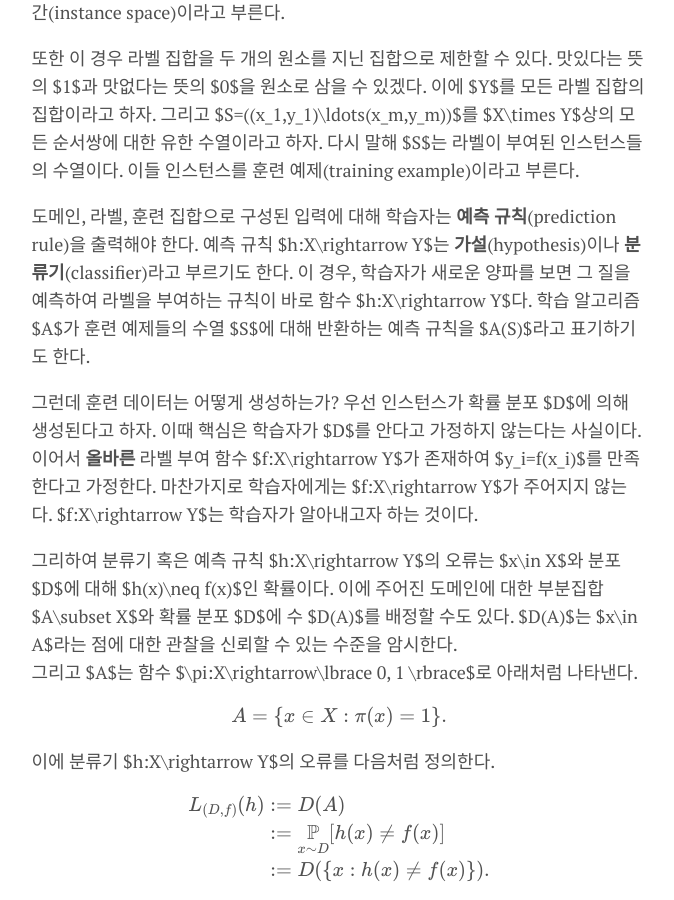
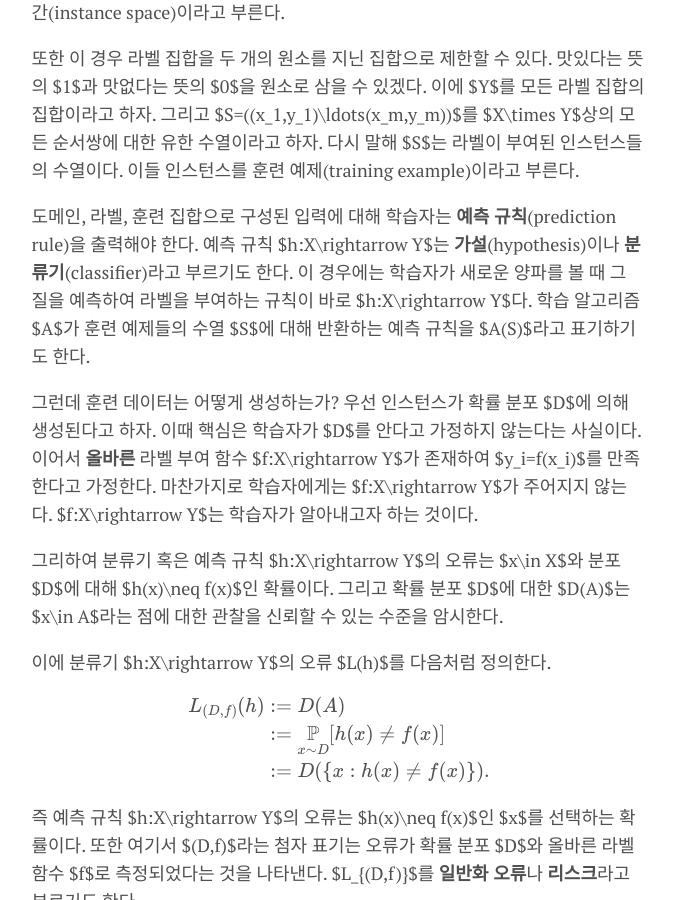
Before and after one commit to pangmoo-KTW/pangmoo-KTW, a Jekyll site: the page built from _posts/2023-07-05-uml21.md, in a window 1280 px wide and 900 px high, scrolled down 755 px. Shown: the whole window, without its empty margins (301-975 px from the left). Built offline with Jekyll 4.4.1, drawn with Linux system fonts in a browser that asks for light colours; formulas are drawn with MathJax 3; comment, search, counter and statistics services are not loaded.

Commit message:
20230705_18

```diff
--- a/_posts/2023-07-05-uml21.md
+++ b/_posts/2023-07-05-uml21.md
@@ -35,7 +35,7 @@ tags: [MachineLearning]
 
 도메인, 라벨, 훈련 집합으로 구성된 입력에 대해 학습자는 **예측 규칙**(prediction rule)을 출력해야 한다.
 예측 규칙 $h:X\rightarrow Y$는 **가설**(hypothesis)이나 **분류기**(classifier)라고 부르기도 한다.
-이 경우, 학습자가 새로운 양파를 보면 그 질을 예측하여 라벨을 부여하는 규칙이 바로 함수 $h:X\rightarrow Y$다.
+이 경우에는 학습자가 새로운 양파를 볼 때 그 질을 예측하여 라벨을 부여하는 규칙이 바로 $h:X\rightarrow Y$다.
 학습 알고리즘 $A$가 훈련 예제들의 수열 $S$에 대해 반환하는 예측 규칙을 $A(S)$라고 표기하기도 한다.
 
 그런데 훈련 데이터는 어떻게 생성하는가?
@@ -46,15 +46,9 @@ tags: [MachineLearning]
 $f:X\rightarrow Y$는 학습자가 알아내고자 하는 것이다.
 
 그리하여 분류기 혹은 예측 규칙 $h:X\rightarrow Y$의 오류는 $x\in X$와 분포 $D$에 대해 $h(x)\neq f(x)$인 확률이다.
-이에 주어진 도메인에 대한 부분집합 $A\subset X$와 확률 분포 $D$에 수 $D(A)$를 배정할 수도 있다.
-$D(A)$는 $x\in A$라는 점에 대한 관찰을 신뢰할 수 있는 수준을 암시한다.
-그리고 $A$는 함수 $\pi:X\rightarrow\lbrace 0, 1 \rbrace$로 아래처럼 나타낸다.
+그리고 확률 분포 $D$에 대한 $D(A)$는 $x\in A$라는 점에 대한 관찰을 신뢰할 수 있는 수준을 암시한다.
 
-$$
-A=\lbrace x\in X:\pi(x)=1\rbrace.
-$$
-
-이에 분류기 $h:X\rightarrow Y$의 오류를 다음처럼 정의한다.
+이에 분류기 $h:X\rightarrow Y$의 오류 $L(h)$를 다음처럼 정의한다.
 
 $$
 \begin{align*}
```
